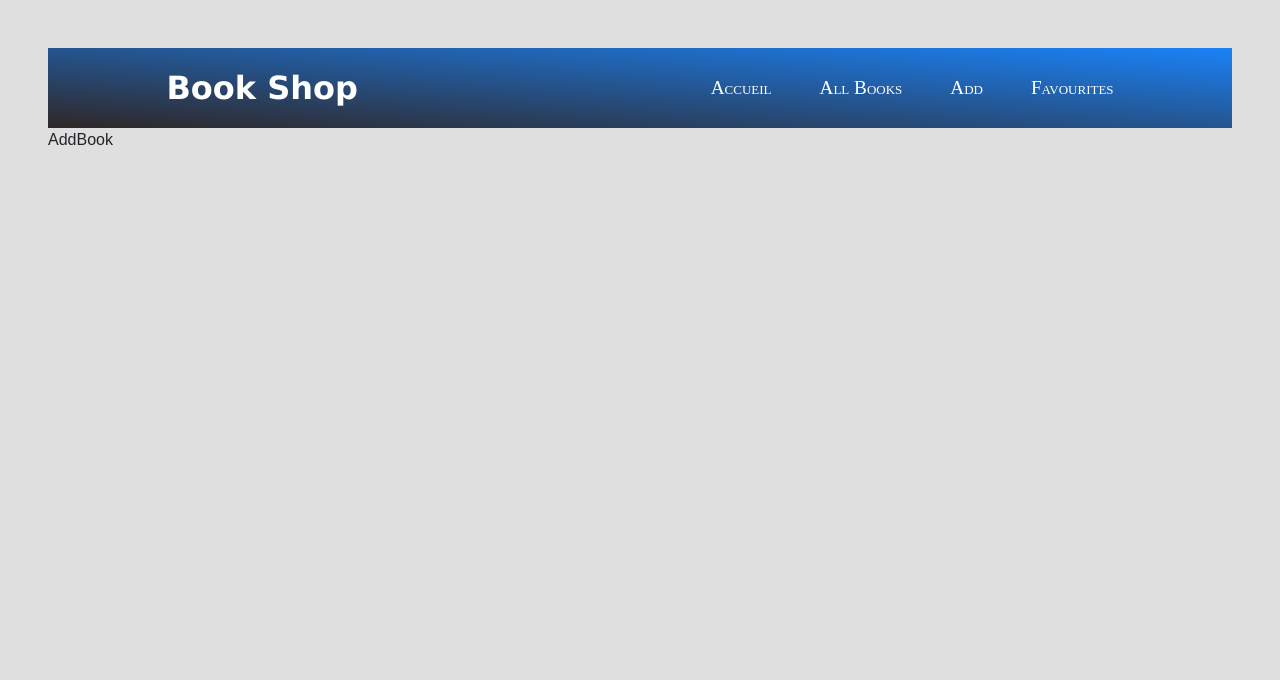
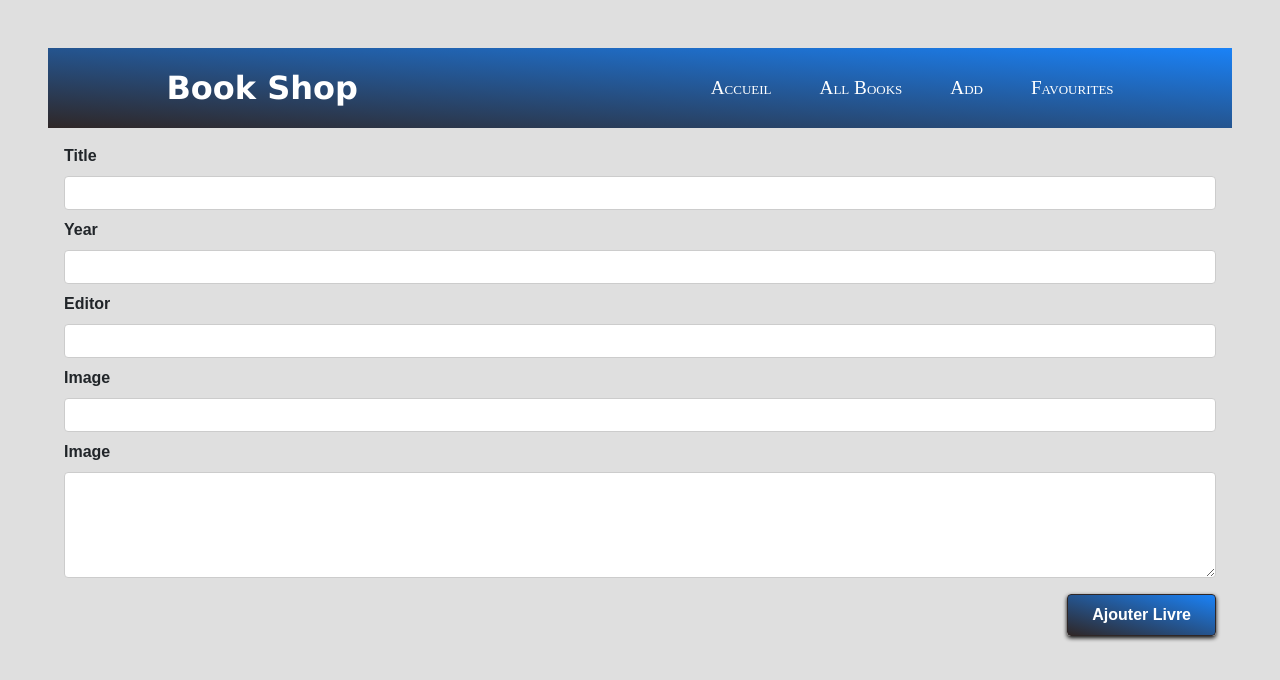
Before and after one commit to n2sy/react-advancia-a-25, a React (Vite) app: page /add in a window 1280 px wide. Shown: the top 680 px of the page. Built offline with nearby package versions, Linux system fonts and the light colour scheme.

Commit message:
add controlled forms and uncontrolled

```diff
--- /dev/null
+++ b/src/components/BookForm.module.css
@@ -0,0 +1,46 @@
+.form {
+  padding: 1rem;
+}
+
+.control {
+  margin-bottom: 0.5rem;
+}
+
+.control label {
+  display: block;
+  font-weight: bold;
+  margin-bottom: 0.5rem;
+}
+
+.control input,
+.control select,
+.control textarea {
+  display: block;
+  font: inherit;
+  border-radius: 4px;
+  border: 1px solid #ccc;
+  padding: 0.25rem;
+  width: 100%;
+}
+
+.actions {
+  margin-top: 1rem;
+  text-align: right;
+}
+
+.actions button {
+  font: inherit;
+  cursor: pointer;
+  background: linear-gradient(to top right, #2f2727, #1a82f7);
+  color: white;
+  border: 1px solid #2f2727;
+  padding: 0.5rem 1.5rem;
+  box-shadow: 0 2px 4px rgba(0, 0, 0, 0.96);
+  border-radius: 4px;
+  font-weight: bold;
+}
+
+.actions button:hover,
+.actions button:active {
+  border: 1px solid black;
+}
--- /dev/null
+++ b/src/components/BookFormV2.jsx
@@ -0,0 +1,47 @@
+import React, { useRef } from "react";
+import classes from "./BookForm.module.css";
+
+function BookFormV2() {
+  let titleRef = useRef("");
+  let yearRef = useRef("");
+  let editorRef = useRef("");
+  let SummaryRef = useRef("");
+  let authorRef = useRef("");
+  let imageRef = useRef("");
+
+  function submitHandler(e) {
+    e.preventDefault();
+    console.log(titleRef.current.value);
+    // console.log(yearRef.current.value);
+    // console.log(imageRef.current.value);
+  }
+  return (
+    <form className={classes.form} onSubmit={submitHandler}>
+      <div className={classes.control}>
+        <label htmlFor="">Title</label>
+        <input type="text" ref={titleRef} />
+      </div>
+      <div className={classes.control}>
+        <label htmlFor="">Year</label>
+        <input type="text" ref={yearRef} />
+      </div>
+      <div className={classes.control}>
+        <label htmlFor="">Editor</label>
+        <input type="text" ref={editorRef} />
+      </div>
+      <div className={classes.control}>
+        <label htmlFor="">Image</label>
+        <input type="url" ref={imageRef} />
+      </div>
+      <div className={classes.control}>
+        <label htmlFor="">Image</label>
+        <textarea cols={4} rows={4} ref={SummaryRef} />
+      </div>
+      <div className={classes.actions}>
+        <button type="submit">Ajouter Livre</button>
+      </div>
+    </form>
+  );
+}
+
+export default BookFormV2;
--- a/src/pages/AddBook.jsx
+++ b/src/pages/AddBook.jsx
@@ -1,7 +1,8 @@
 import React from "react";
+import BookFormV2 from "../components/BookFormV2";
 
 function AddBook() {
-  return <div>AddBook</div>;
+  return <BookFormV2></BookFormV2>;
 }
 
 export default AddBook;
```
Also changed, not shown: src/components/BookFormV1.jsx (added, +35 -0 lines), start/BookForm.module.css (renamed from start/NewBookForm.module.css).
